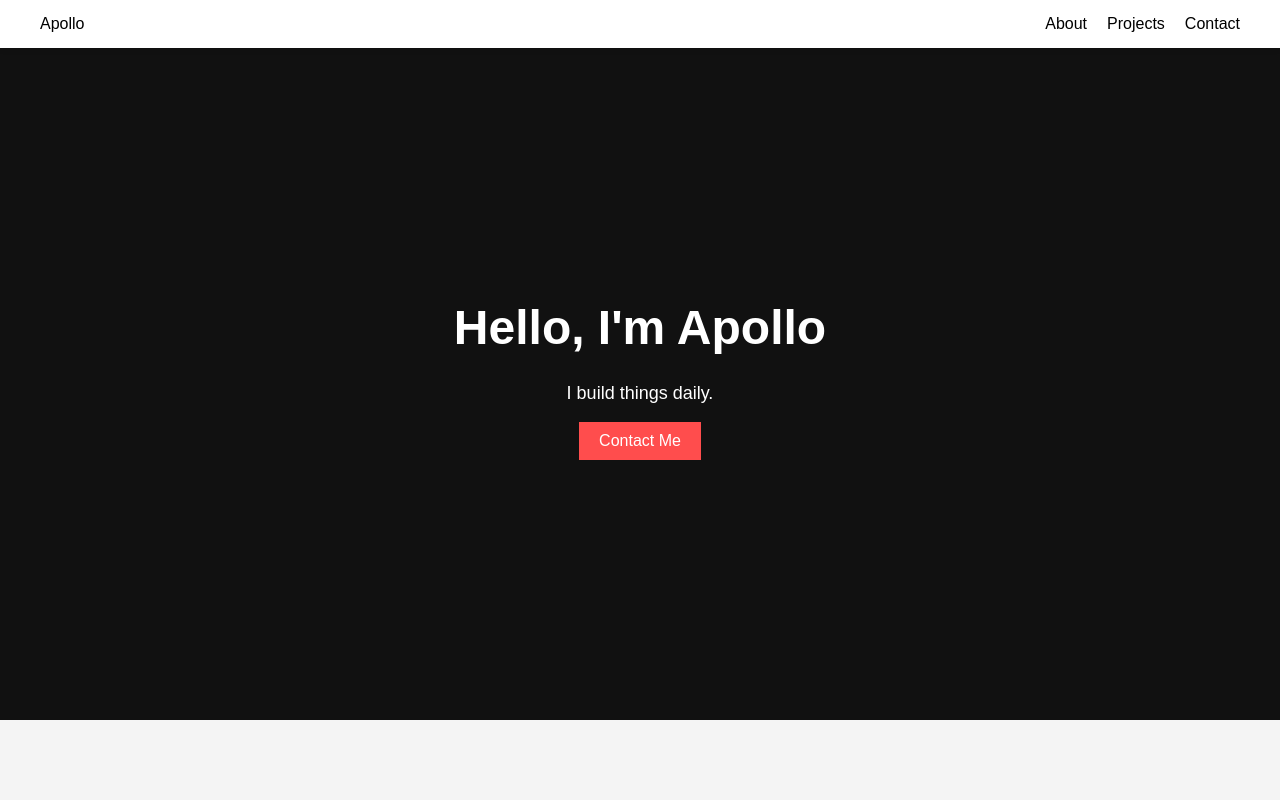
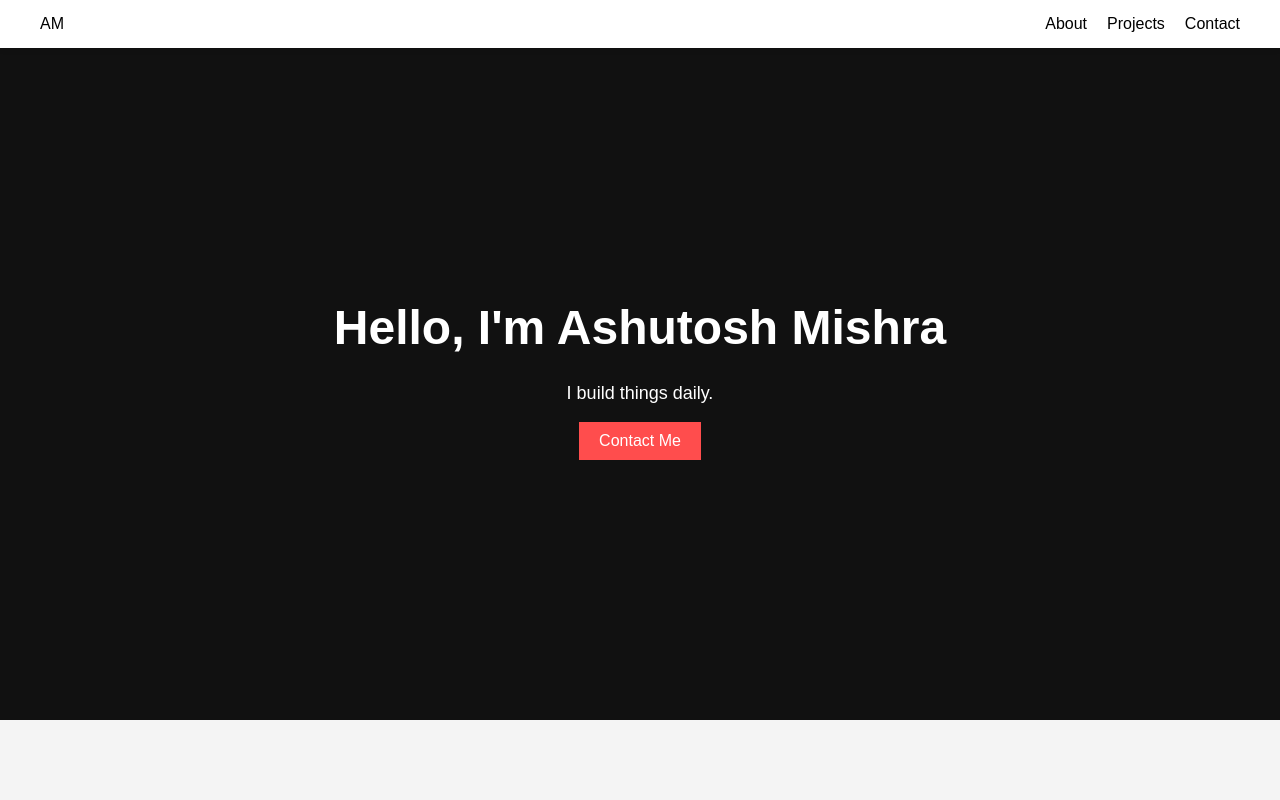
Before and after one commit to neptunetrident2002/portfolio, a plain HTML site: page index.html in a window 1280 px wide. Shown: the top 800 px of the page. Drawn offline with Linux system fonts and the light colour scheme.

Commit message:
updated hero and logo

```diff
--- a/index.html
+++ b/index.html
@@ -8,7 +8,7 @@
 </head>
 <body>
     <nav class="navbar">
-    <div class="logo">Apollo</div>
+    <div class="logo">AM</div>
 
     <div class="menu-toggle" id="menuToggle">
         ☰
@@ -21,7 +21,7 @@
     </ul>
 </nav>
     <section class="hero">
-        <h1>Hello, I'm Apollo</h1>
+        <h1>Hello, I'm Ashutosh Mishra</h1>
         <p>I build things daily.</p>
         <button id="contactBtn">Contact Me</button>
     </section>
```
